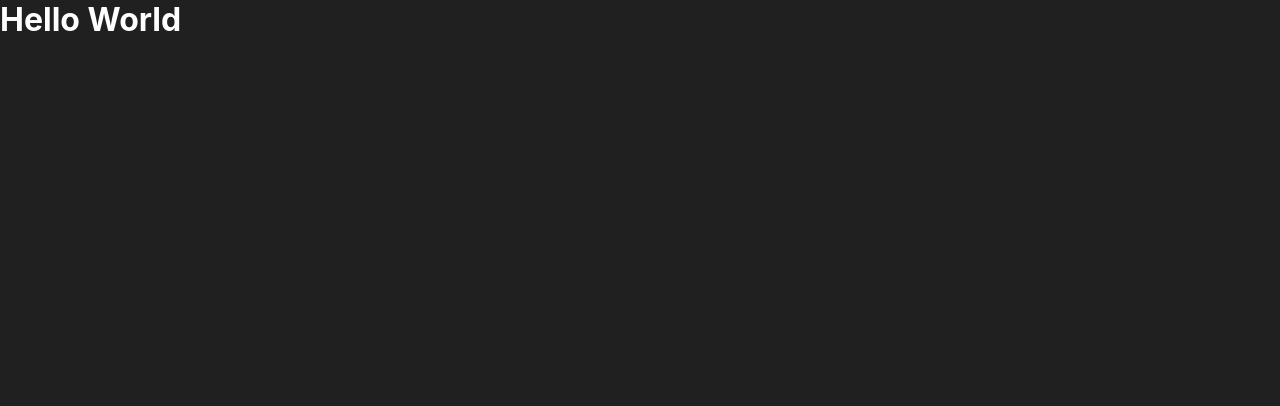
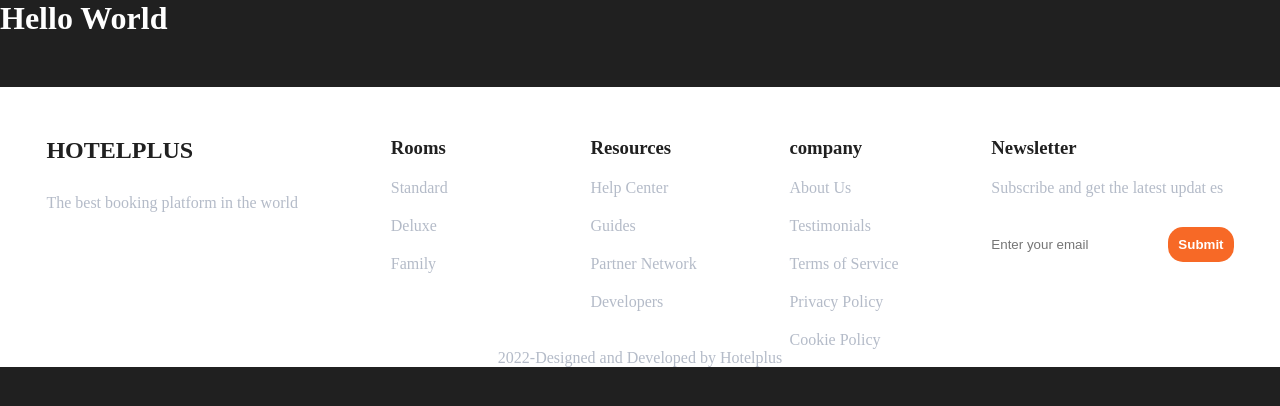
Before and after one commit to FaithGacheri/hotel_plus, a React (Create React App) app in the folder client/hotelplus/: page / in a window 1280 px wide. Shown: the top 406 px of the page. Built offline with nearby package versions, Linux system fonts and the light colour scheme.

Commit message:
Add and style footer

```diff
--- a/client/hotelplus/public/index.html
+++ b/client/hotelplus/public/index.html
@@ -10,6 +10,8 @@
       content="Web site created using create-react-app"
     />
     <link rel="apple-touch-icon" href="%PUBLIC_URL%/logo192.png" />
+
+
     <!--
       manifest.json provides metadata used when your web app is installed on a
       user's mobile device or desktop. See https://developers.google.com/web/fundamentals/web-app-manifest/
--- a/client/hotelplus/src/App.js
+++ b/client/hotelplus/src/App.js
@@ -1,10 +1,12 @@
 import './App.css';
 import HomePage from "./components/HomePage"
+
 function App() {
   return (
     <div className="App">
        <div id='container'>
        <HomePage />
+
        </div>
     </div>
   );
--- /dev/null
+++ b/client/hotelplus/src/components/Footer.jsx
@@ -0,0 +1,74 @@
+import React from 'react'
+
+function Footer() {
+  return (
+    <div> <section className="footer">
+
+        <div className='hotel'>
+           <h2 id='intro'> HOTELPLUS</h2>
+           <p id='paragraph'>The best booking platform in the world</p>
+
+        </div>
+
+
+
+
+
+
+    {/* <RiTwitterLine/> */}
+<section className="room">
+<ul>
+<li><h3 id='details'>Rooms</h3></li>
+<li><a href="/">Standard</a></li>
+<li><a href="/">Deluxe</a></li>
+<li><a href="/">Family</a></li>
+</ul>
+</section >
+
+<section className="resource">
+<ul>
+<li><h3 id='details'>Resources</h3></li>
+<li><a href="/">Help Center</a></li>
+<li><a href="/">Guides</a></li>
+<li><a href="/">Partner Network</a></li>
+<li><a href="/">Developers</a></li>
+</ul>
+</section >
+
+<section className="co">
+<ul>
+<li><h3 id='details'>company</h3></li>
+<li><a href="/">About Us</a></li>
+<li><a href="/">Testimonials</a></li>
+<li><a href="/">Terms of Service</a></li>
+<li><a href="/">Privacy Policy</a></li>
+<li><a href="/">Cookie Policy</a></li>
+</ul>
+</section >
+
+<section className="news">
+<ul>
+<li><h3 id='details'>Newsletter</h3></li>
+<li><a href="/">Subscribe and get the latest updat
+es</a></li>
+<input id='email' type="text"
+
+placeholder="Enter your email"/>
+
+<button id='submit' type="Submit">Submit</button>
+
+
+</ul>
+</section >
+</section >
+
+<p id='right'>2022-Designed and Developed by Hotelplus</p>
+</div>
+
+
+
+
+  )
+}
+
+export default Footer
--- a/client/hotelplus/src/components/HomePage.jsx
+++ b/client/hotelplus/src/components/HomePage.jsx
@@ -1,4 +1,5 @@
 import React from 'react'
+import Footer from './Footer';
 
 function HomePage() {
   return (
@@ -14,8 +15,9 @@ function HomePage() {
         {/* Joseph Component */}
 
         {/* Faith Component */}
+         <Footer />
+    </div>
 
-    </div>
   )
 }
 
--- /dev/null
+++ b/client/hotelplus/src/css/footer.css
@@ -0,0 +1,81 @@
+.footer{
+    background-color:var(--light-color);
+    display: flex;
+    justify-content: space-around;
+    margin-top: 50px;
+   }
+
+   #intro{
+    /* background-color: red; */
+    margin-top: 50px;
+   }
+  .hotel h2{
+    color:var(--dark-color);
+  }
+  .room{
+    color:var(--dark-color);
+    list-style-type: none;
+  }
+
+  .resource{
+    color:var(--dark-color);
+    list-style: none;
+    margin-left: 50px;
+  }
+
+  li{
+    list-style-type: none;
+    margin-top: 20px;
+  }
+
+  ul li a{
+  text-decoration: none;
+/* background-color: red; */
+color: var(--grey-color);
+   }
+
+  #details{
+    text-decoration: none;
+    /* background-color: red; */
+    color:var(--dark-color);
+    margin-top: 50px;
+    }
+    #paragraph{
+      color: var(--grey-color);
+     margin-top: 30px;
+    }
+
+  .fa {
+    padding: 20px;
+    font-size: 30px;
+    width: 50px;
+    text-align: center;
+    text-decoration: none;
+  }
+
+  /* Add a hover effect if you want */
+  .fa:hover {
+    opacity: 0.7;
+  }
+  #right{
+    background-color: var(--light-color);
+    color: var(--grey-color);
+   text-align: center;
+
+  }
+  #email{
+    color: var(--grey-color);
+    background-color: var(--light-color);
+   border: none;
+   margin-top: 30px;
+  }
+ #submit{
+  background-color: var(--secondary-color);
+  margin-top: 10px;
+  padding: 10px;
+  border: none;
+  font-weight: bold;
+  border-radius: 15px;
+  color: var(--light-color);
+margin-top: 30px;
+ }
--- a/client/hotelplus/src/index.js
+++ b/client/hotelplus/src/index.js
@@ -1,7 +1,8 @@
 import React from 'react';
 import ReactDOM from 'react-dom/client';
-import './index.css';
+import './css/footer.css';
 import App from './App';
+
 
 
 const root = ReactDOM.createRoot(document.getElementById('root'));
```
